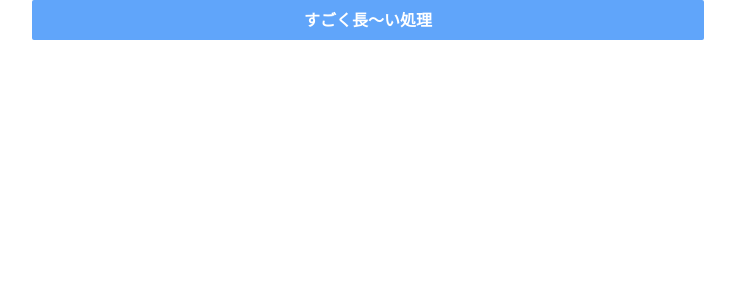
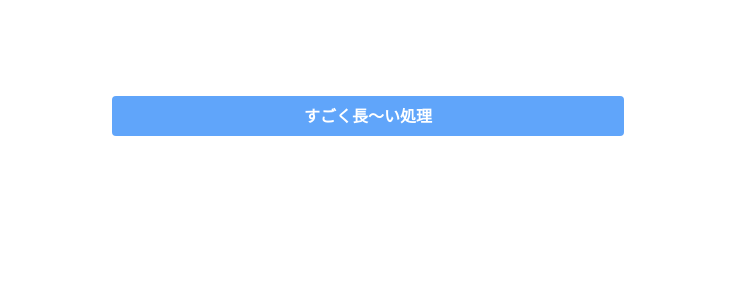
Before and after one commit to yoshiishunichi/uso-progress-bar, a Next.js app: page / in a window 1280 px wide. Shown: the top 300 px of the page, without its empty margins (272-1007 px from the left). Built offline with nearby package versions, Linux system fonts and the light colour scheme.

Commit message:
:sparkles: ボタンのデザイン完成

```diff
--- a/src/components/CommonButton.tsx
+++ b/src/components/CommonButton.tsx
@@ -8,7 +8,7 @@ type CommonButtonProps = {
 const CommonButton: FC<CommonButtonProps> = ({ text, clickHandle }) => {
   return (
     <button
-      className="w-full rounded-sm bg-blue-400 px-12 py-2 text-center font-bold text-white transition-bg duration-300 hover:bg-blue-600"
+      className="w-full rounded bg-blue-400 px-12 py-2 text-center font-bold text-white transition-bg duration-300 hover:bg-blue-600"
       onClick={() => clickHandle()}
     >
       {text}
--- a/src/pages/index.tsx
+++ b/src/pages/index.tsx
@@ -11,7 +11,7 @@ const Home: NextPage = () => {
 
   return (
     <main>
-      <div className="mx-auto max-w-2xl">
+      <div className="mx-auto max-w-lg pt-24">
         <CommonButton clickHandle={() => clickHandle()} text="すごく長〜い処理" />
       </div>
     </main>
```
